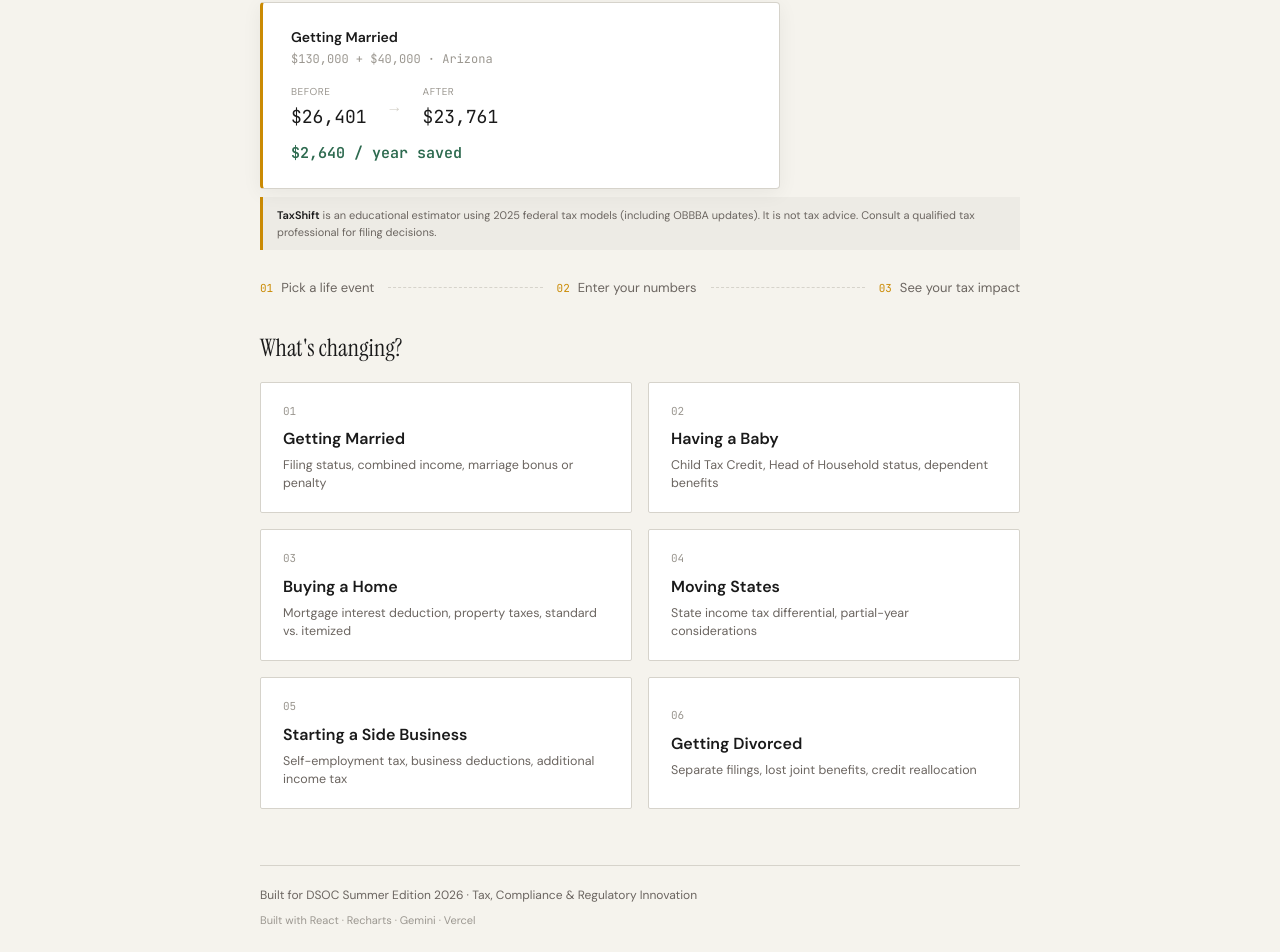
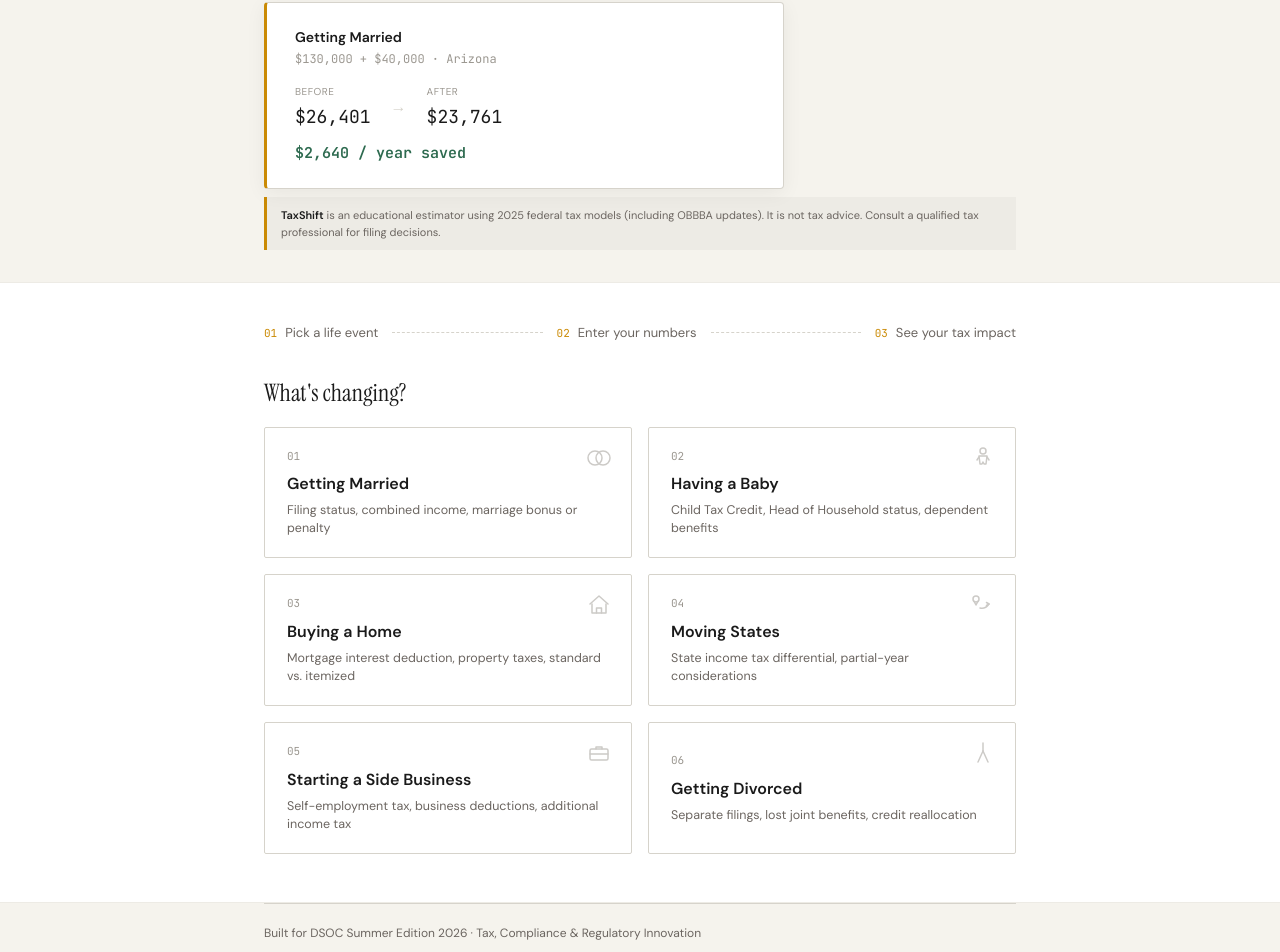
Before and after one commit to AdityaChauhanX07/taxshift, a React (Vite) app: page / in a window 1280 px wide. Shown: the part 221-1173 px from the top of the page. Built offline with nearby package versions, Linux system fonts and the light colour scheme; no server answers.

Commit message:
feat: UI overhaul part 2 - SVG event card icons, full-width alternating section backgrounds

```diff
--- a/src/App.jsx
+++ b/src/App.jsx
@@ -201,24 +201,21 @@ export default function App() {
   const totalIncome = selectedEvent ? computeTotalIncome(selectedEvent, formData) : 0
   const isMobile = useMediaQuery('(max-width: 639px)')
 
-  return (
-    <div
-      style={{
-        minHeight: '100vh',
-        background: COLORS.bg,
+  // Each section is a full-width band with its own background; the inner
+  // container re-centers content at 800px. hPad is the shared horizontal gutter.
+  const hPad = isMobile ? 16 : 24
+  const innerContainer = { maxWidth: 800, margin: '0 auto' }
+  // Subtle dot-grid texture, applied only to the cream hero and form bands.
+  const dotGrid = {
     backgroundImage: 'radial-gradient(circle, #D6D3CB 0.5px, transparent 0.5px)',
     backgroundSize: '24px 24px',
-        color: COLORS.textPrimary,
-      }}
-    >
-      <div
-        style={{
-          maxWidth: 800,
-          margin: '0 auto',
-          padding: isMobile ? '0 16px 48px' : '0 20px 56px',
-        }}
-      >
-        {/* Header */}
+  }
+
+  return (
+    <div style={{ minHeight: '100vh', background: COLORS.bg, color: COLORS.textPrimary }}>
+      {/* SECTION 1 — Hero: cream + dot grid */}
+      <div style={{ background: COLORS.bg, ...dotGrid }}>
+        <div style={{ ...innerContainer, padding: `0 ${hPad}px ${isMobile ? 24 : 32}px` }}>
           <header style={{ padding: isMobile ? '40px 0 20px' : '56px 0 24px' }}>
             <div
               style={{
@@ -227,7 +224,9 @@ export default function App() {
                 paddingBottom: 4,
               }}
             >
-            <span style={{ fontFamily: FONTS.serif, fontSize: isMobile ? 36 : 48, lineHeight: 1 }}>
+              <span
+                style={{ fontFamily: FONTS.serif, fontSize: isMobile ? 36 : 48, lineHeight: 1 }}
+              >
                 Tax<span style={{ fontStyle: 'italic' }}>Shift</span>
               </span>
             </div>
@@ -251,30 +250,50 @@ export default function App() {
                 maxWidth: 520,
               }}
             >
-            Americans make 4-5 major financial decisions per decade without knowing the tax impact.
+              Americans make 4-5 major financial decisions per decade without knowing the tax
+              impact.
             </p>
           </header>
 
           <HeroPreview />
 
-        <div>
           <Disclaimer />
         </div>
-
-        <div style={{ marginTop: 28 }}>
-          <HowItWorks />
       </div>
 
+      {/* SECTION 2 — Selection: clean white stage, faintly bordered, no dots */}
+      <div
+        style={{
+          background: COLORS.card,
+          borderTop: `1px solid ${COLORS.disclaimerBg}`,
+          borderBottom: `1px solid ${COLORS.disclaimerBg}`,
+        }}
+      >
+        <div
+          style={{
+            ...innerContainer,
+            padding: isMobile ? `32px ${hPad}px` : `40px ${hPad}px 48px`,
+          }}
+        >
+          <HowItWorks />
           <div style={{ marginTop: 32 }}>
             <EventSelector selectedEvent={selectedEvent} onSelect={handleSelect} />
           </div>
+        </div>
+      </div>
 
+      {/* SECTION 3 — Form: back to warm cream + dot grid */}
       {selectedEvent && (
+        <div style={{ background: COLORS.bg, ...dotGrid }}>
           <div
             ref={formRef}
             key={selectedEvent}
             className="ts-fade-in"
-            style={{ marginTop: 36, scrollMarginTop: 24 }}
+            style={{
+              ...innerContainer,
+              padding: isMobile ? `32px ${hPad}px` : `40px ${hPad}px`,
+              scrollMarginTop: 24,
+            }}
           >
             <InputForm
               eventId={selectedEvent}
@@ -285,14 +304,21 @@ export default function App() {
               errors={errors}
             />
           </div>
+        </div>
       )}
 
+      {/* SECTION 4 — Results: dramatic full-width dark band */}
       {results && (
+        <div style={{ background: '#1A1A1A' }}>
           <div
             ref={resultsRef}
             key={calcId}
             className="ts-fade-in"
-            style={{ marginTop: 36, scrollMarginTop: 24 }}
+            style={{
+              ...innerContainer,
+              padding: isMobile ? `32px ${hPad}px` : `48px ${hPad}px`,
+              scrollMarginTop: 24,
+            }}
           >
             <ResultsDashboard
               results={results}
@@ -302,16 +328,13 @@ export default function App() {
               onTryAnother={handleReset}
             />
           </div>
+        </div>
       )}
 
-        {/* Footer */}
-        <footer
-          style={{
-            marginTop: 56,
-            borderTop: `1px solid ${COLORS.border}`,
-            padding: '20px 0 40px',
-          }}
-        >
+      {/* SECTION 5 — Footer: cream */}
+      <div style={{ background: COLORS.bg }}>
+        <div style={{ ...innerContainer, padding: `0 ${hPad}px` }}>
+          <footer style={{ borderTop: `1px solid ${COLORS.border}`, padding: '20px 0 40px' }}>
             <p
               style={{
                 fontFamily: FONTS.sans,
@@ -335,5 +358,6 @@ export default function App() {
           </footer>
         </div>
       </div>
+    </div>
   )
 }
--- a/src/components/EventSelector.jsx
+++ b/src/components/EventSelector.jsx
@@ -1,5 +1,63 @@
 import { useState } from 'react'
 import { COLORS, FONTS } from '../utils/theme.js'
+import { useMediaQuery } from '../utils/useMediaQuery.js'
+
+/**
+ * Minimal, stroke-based identifier icons per event. Each renders inside a
+ * shared 28x28 viewBox <svg> that sets stroke="currentColor", so the color is
+ * driven entirely by the wrapping span (selected vs. default card state).
+ */
+const ICON_PATHS = {
+  // Two interlocking rings.
+  marriage: (
+    <>
+      <circle cx="10" cy="14" r="7" />
+      <circle cx="18" cy="14" r="7" />
+    </>
+  ),
+  // Head + onesie body with two arm bumps and a leg notch.
+  baby: (
+    <>
+      <circle cx="14" cy="7" r="3" />
+      <path d="M10 12 L18 12 L17 20 L15 20 L14 18 L13 20 L11 20 Z" />
+      <path d="M10 13 L8 16" />
+      <path d="M18 13 L20 16" />
+    </>
+  ),
+  // Triangle roof on a rectangle body with a center door.
+  home: (
+    <>
+      <path d="M5 13 L14 5 L23 13" />
+      <path d="M7 13 L7 22 L21 22 L21 13" />
+      <path d="M11.5 22 L11.5 17 L16.5 17 L16.5 22" />
+    </>
+  ),
+  // Location pin (circle + point) with a curved arrow sweeping right.
+  move: (
+    <>
+      <circle cx="7" cy="8" r="3" />
+      <path d="M4.8 10 L7 14 L9.2 10" />
+      <path d="M11 17 Q16 18.5 20 13" />
+      <path d="M17.5 11.5 L20 13 L17.5 14.5" />
+    </>
+  ),
+  // Briefcase: body, handle, clasp line.
+  sidebiz: (
+    <>
+      <rect x="5" y="10" width="18" height="11" rx="1.5" />
+      <path d="M11 10 L11 8 L17 8 L17 10" />
+      <path d="M5 15 L23 15" />
+    </>
+  ),
+  // A single stem forking into two diverging legs.
+  divorce: (
+    <>
+      <path d="M14 4 L14 12" />
+      <path d="M14 12 L9 23" />
+      <path d="M14 12 L19 23" />
+    </>
+  ),
+}
 
 /**
  * The six supported life events, in display order. Exported so InputForm can
@@ -45,6 +103,8 @@ export const EVENTS = [
  */
 export default function EventSelector({ selectedEvent, onSelect }) {
   const [hovered, setHovered] = useState(null)
+  const isMobile = useMediaQuery('(max-width: 639px)')
+  const iconSize = isMobile ? 24 : 28
 
   return (
     <section>
@@ -75,6 +135,7 @@ export default function EventSelector({ selectedEvent, onSelect }) {
               onMouseEnter={() => setHovered(event.id)}
               onMouseLeave={() => setHovered(null)}
               style={{
+                position: 'relative',
                 textAlign: 'left',
                 cursor: 'pointer',
                 background: selected ? COLORS.textPrimary : COLORS.card,
@@ -86,6 +147,34 @@ export default function EventSelector({ selectedEvent, onSelect }) {
                 fontFamily: FONTS.sans,
               }}
             >
+              {/* Subtle stroke-based identifier icon, top-right corner. */}
+              <span
+                aria-hidden="true"
+                style={{
+                  position: 'absolute',
+                  top: isMobile ? 12 : 16,
+                  right: isMobile ? 14 : 18,
+                  display: 'flex',
+                  color: selected ? COLORS.textSecondary : COLORS.tagMuted,
+                  opacity: isHovered ? 0.8 : 0.5,
+                  transition: 'opacity 200ms ease',
+                  pointerEvents: 'none',
+                }}
+              >
+                <svg
+                  width={iconSize}
+                  height={iconSize}
+                  viewBox="0 0 28 28"
+                  fill="none"
+                  stroke="currentColor"
+                  strokeWidth="1.5"
+                  strokeLinecap="round"
+                  strokeLinejoin="round"
+                >
+                  {ICON_PATHS[event.id]}
+                </svg>
+              </span>
+
               <div
                 style={{
                   fontFamily: FONTS.mono,
--- a/src/components/ResultsDashboard.jsx
+++ b/src/components/ResultsDashboard.jsx
@@ -140,17 +140,9 @@ export default function ResultsDashboard({ results, totalIncome, aiEnhancing, on
   const chartHeight = Math.max(120, chartData.length * 46 + 30)
 
   return (
-    <section
-      style={{
-        background: DARK.wrapperBg,
-        borderRadius: 6,
-        padding: isMobile ? '32px 24px' : '48px 40px',
-        // Pull out to the container's content edges so the dark block reads as a
-        // full section break rather than a card inside the page.
-        marginLeft: isMobile ? -16 : -20,
-        marginRight: isMobile ? -16 : -20,
-      }}
-    >
+    // The dark background and section padding are owned by the full-width
+    // results band in App; this section just lays out the content.
+    <section>
       {/* a) Hero delta */}
       <div
         style={{
--- a/src/index.css
+++ b/src/index.css
@@ -3,10 +3,9 @@
 
 body {
   font-family: 'DM Sans', system-ui, sans-serif;
+  /* Cream default so any gap between sections reads as cream; the dot-grid
+     texture is applied per-section (hero + form) in App.jsx, not globally. */
   background-color: #F5F3ED;
-  /* Very subtle dot-grid texture for tactile depth. */
-  background-image: radial-gradient(circle, #D6D3CB 0.5px, transparent 0.5px);
-  background-size: 24px 24px;
 }
 
 /* Fade the form and results sections in as they appear (opacity 0 → 1). */
```
Lines whose indentation alone changed are shown as unchanged.
